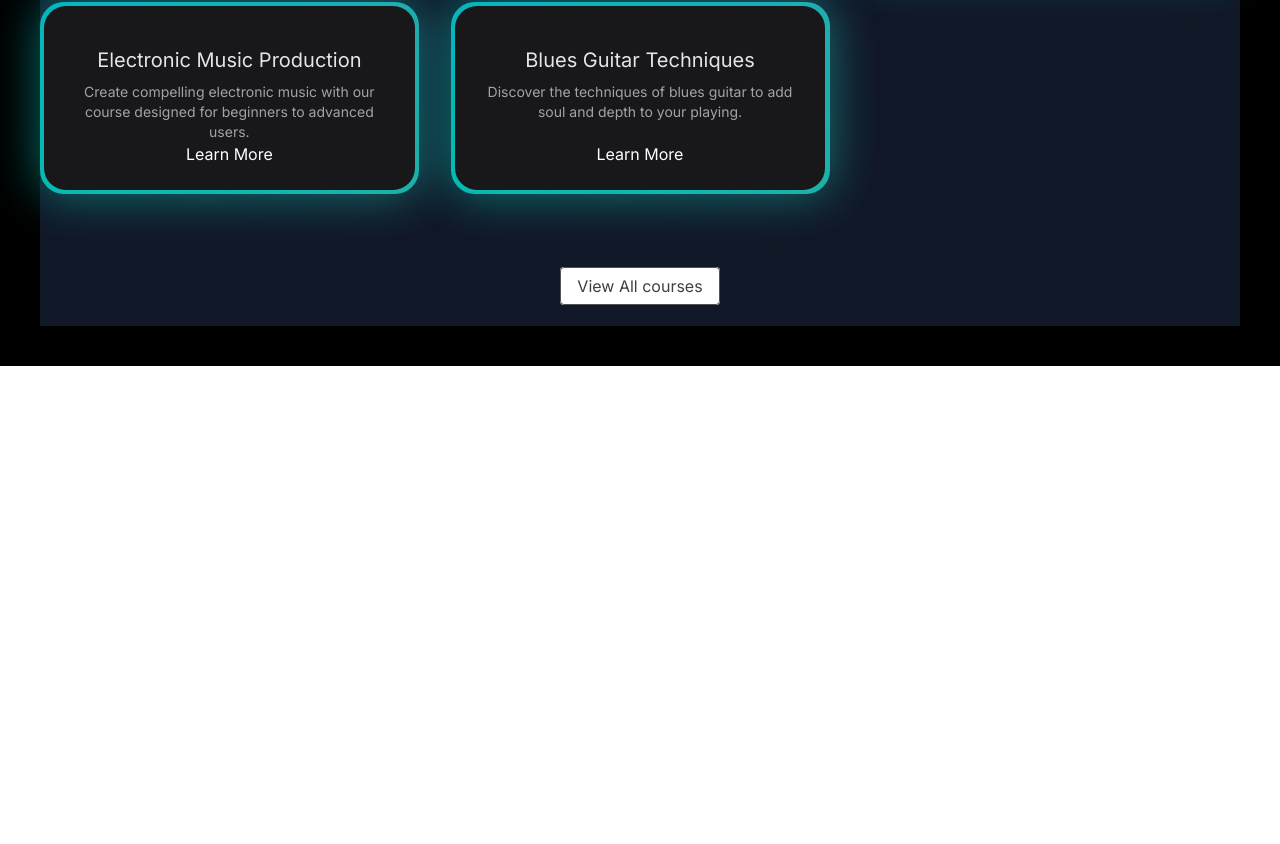
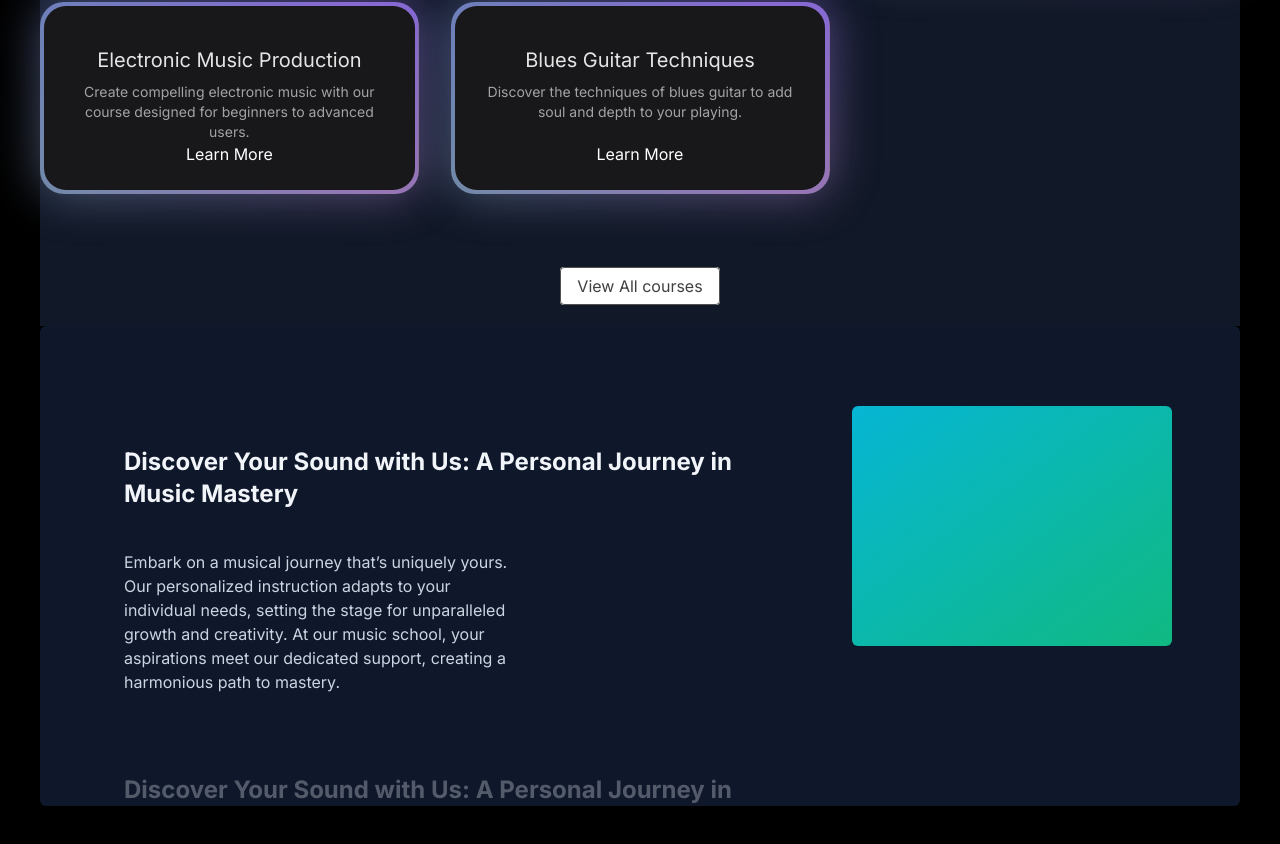
Before and after one commit to DasPriYam714/RhythmNest, a Next.js app: page / in a window 1280 px wide. Shown: the part 1042-1886 px from the top of the page. Before the commit the page ends 1408 px from the top, so only its background shows below. Built offline with nearby package versions, Linux system fonts and the light colour scheme.

Commit message:
add sticky scroll

```diff
--- a/src/app/page.tsx
+++ b/src/app/page.tsx
@@ -1,5 +1,6 @@
 import CoverSection from "@/components/CoverSection";
 import Features from "@/components/Features";
+import WhyChooseUs from "@/components/WhyChooseUs";
 
 export default function Home() {
   return (
@@ -10,6 +11,9 @@
       <div>
         <Features></Features>
       </div>
+      <div>
+        <WhyChooseUs></WhyChooseUs>
+      </div>
 
     </main>
   );
--- /dev/null
+++ b/src/components/WhyChooseUs.tsx
@@ -0,0 +1,49 @@
+'use client'
+import React from 'react';
+import { StickyScroll } from './ui/sticky-scroll-reveal';
+
+const musicSchoolContent = [
+    {
+      title: 'Discover Your Sound with Us: A Personal Journey in Music Mastery',
+      description:
+        'Embark on a musical journey that’s uniquely yours. Our personalized instruction adapts to your individual needs, setting the stage for unparalleled growth and creativity. At our music school, your aspirations meet our dedicated support, creating a harmonious path to mastery.',
+    },
+    {
+      title: 'Discover Your Sound with Us: A Personal Journey in Music Mastery',
+      description:
+        'Embark on a musical journey that’s uniquely yours. Our personalized instruction adapts to your individual needs, setting the stage for unparalleled growth and creativity. At our music school, your aspirations meet our dedicated support, creating a harmonious path to mastery.',
+    },
+    {
+      title: 'Discover Your Sound with Us: A Personal Journey in Music Mastery',
+      description:
+        'Embark on a musical journey that’s uniquely yours. Our personalized instruction adapts to your individual needs, setting the stage for unparalleled growth and creativity. At our music school, your aspirations meet our dedicated support, creating a harmonious path to mastery.',
+    },
+    {
+      title: 'Live Feedback & Engagement',
+      description:
+        'Immerse yourself in an interactive learning experience where feedback is immediate, just like real-time changes in a collaborative project. This approach enhances your understanding and mastery of music concepts and performance techniques.',
+    },
+    {
+      title: 'Cutting-Edge Curriculum',
+      description:
+        'Our curriculum is continuously updated to include the latest music education trends and technologies, ensuring you’re always learning with the most current and effective methods. Say goodbye to outdated materials and welcome an education that evolves with the industry.',
+    },
+    {
+      title: 'Limitless Learning Opportunities',
+      description:
+        'With our expansive resource library and dynamic course offerings, you’ll never find yourself without something new to explore. Our platform provides continuous opportunities for growth, ensuring your musical skills are always advancing.',
+    },
+  ];
+
+
+
+const WhyChooseUs = () => {
+    return (
+        <div>
+            <StickyScroll content={musicSchoolContent}></StickyScroll>
+
+        </div>
+    );
+};
+
+export default WhyChooseUs;
```
